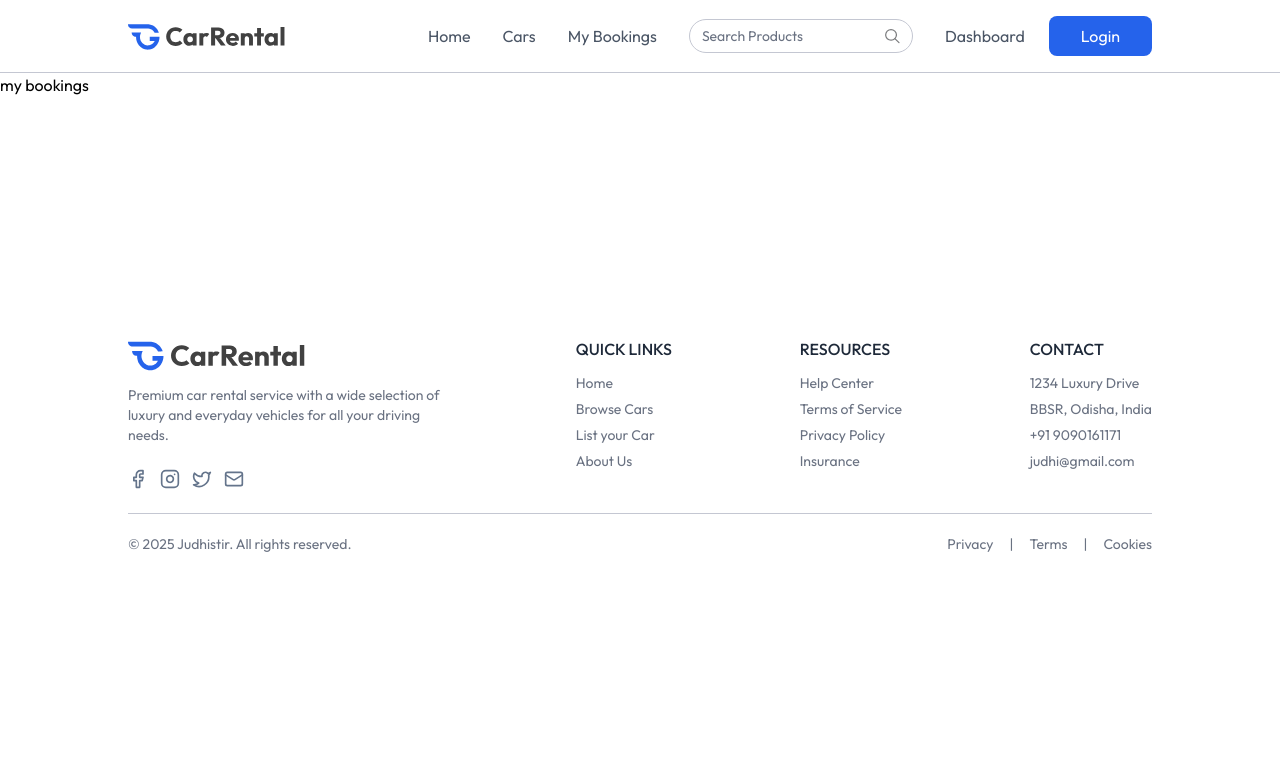
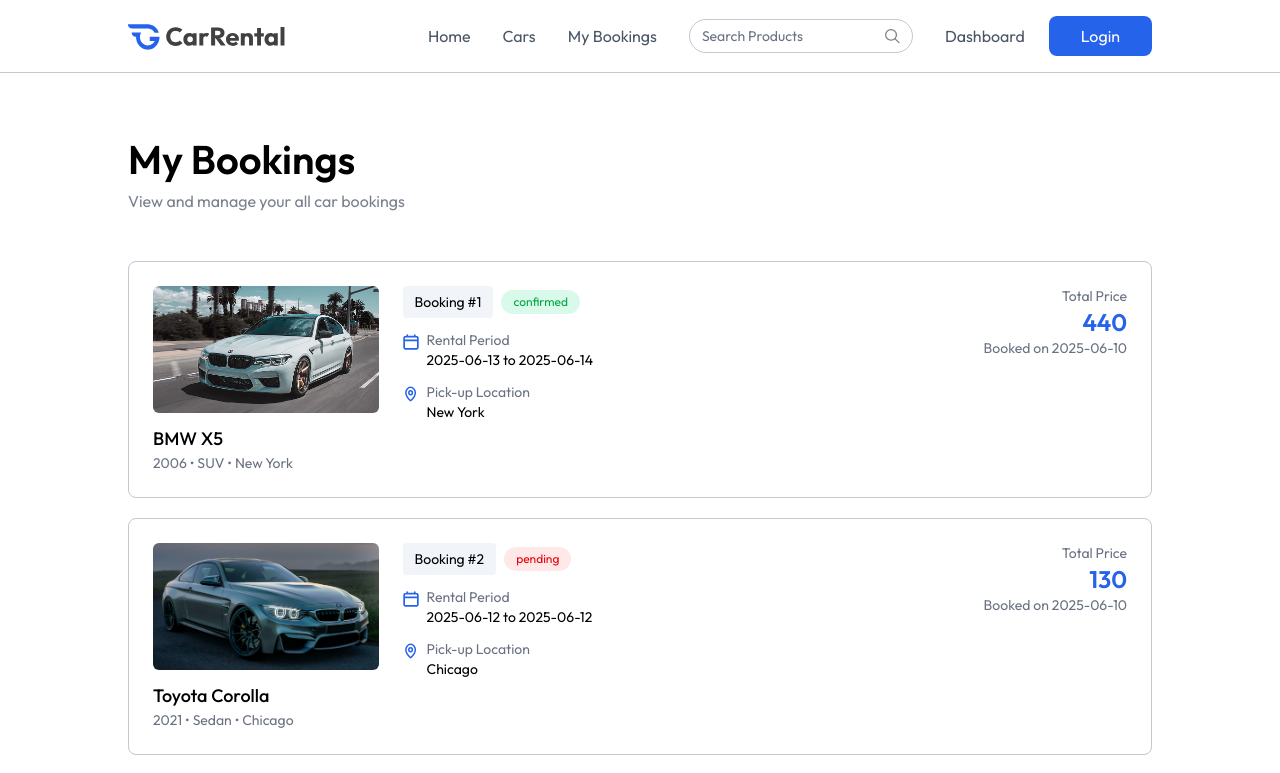
Before and after one commit to JUDHI3134/car-rental, a React app in the folder client/: page /my-bookings in a window 1280 px wide. Shown: the top 773 px of the page. Built offline with nearby package versions, Linux system fonts and the light colour scheme; the HTML template or start-up script is replaced by a standard one.

Commit message:
create my bookings page

```diff
--- a/client/src/pages/MyBookings.jsx
+++ b/client/src/pages/MyBookings.jsx
@@ -1,9 +1,74 @@
-import React from 'react'
+import React, { useEffect, useState } from 'react'
+import { assets, dummyMyBookingsData } from '../assets/assets'
+import Title from '../components/Title'
 
 const MyBookings = () => {
+
+  const [bookings, setBookings] = useState([])
+  const currency = import.meta.env.VITE_CURRENCY;
+
+  const fetchMyBookins = async () => {
+    setBookings(dummyMyBookingsData)
+  }
+
+  useEffect(() => {
+    fetchMyBookins();
+  },[])
+
   return (
-    <div>
-      my bookings
+    <div className='px-6 md:px-16 lg:px-24 xl:px-32 2xl:px-48 mt-16 text-sm max-w-7xl'>
+      <Title title={"My Bookings"} subTitle={"View and manage your all car bookings"} align={"left"} />
+
+      <div>
+        {bookings.map((booking, index) => (
+          <div key={booking._id} className='grid grid-cols-1 md:grid-cols-4 gap-6 p-6 border border-borderColor rounded-lg mt-5 first:mt-12'>
+              {/* car image + info  */}
+            <div className='md:col-span-1'>
+              <div className='rounded-md overflow-hidden mb-3'>
+                  <img src={booking.car.image} alt="" className='w-full h-auto aspect-video object-cover' />
+              </div>
+              <p className='text-lg font-medium mt-2'>{booking.car.brand} {booking.car.model }</p>
+              <p className='text-gray-500'>{booking.car.year} • {booking.car.category} • { booking.car.location}</p>
+            </div>
+
+
+            {/* booking info------------------------- */}
+            <div className='md:col-span-2'>
+              <div className='flex items-center gap-2'>
+                <p className='px-3 py-1.5 bg-light rounded'>Booking #{index + 1}</p>
+                <p className={`px-3 py-1 rounded-full text-xs ${booking.status === "confirmed" ? "bg-green-400/15 text-green-600" : "bg-red-400/15 text-red-600"}`}>{ booking.status}</p>
+              </div>
+              <div className='flex items-start gap-2 mt-3'>
+                <img src={assets.calendar_icon_colored} alt="" className='w-4 h-4 mt-1' />
+                <div>
+                  <p className='text-gray-500'>Rental Period</p>
+                  <p>{booking.pickupDate.split('T')[0] } to {booking.returnDate.split('T')[0] }</p>
+                </div>
+              </div>
+              <div className='flex items-start gap-2 mt-3'>
+                <img src={assets.location_icon_colored} alt="" className='w-4 h-4 mt-1' />
+                <div>
+                  <p className='text-gray-500'>Pick-up Location</p>
+                  <p>{booking.car.location }</p>
+                </div>
+              </div>
+            </div>
+
+            {/* -------------price-------------- */}
+            <div className='md:col-span-1 flex flex-col justify-between gap-6'>
+              <div className='text-sm text-gray-500 text-right'>
+                  <p>Total Price</p>
+                <h1 className='text-2xl font-semibold text-primary'>{currency}{booking.price}</h1>
+                <p>Booked on { booking.createdAt.split('T')[0]}</p>
+              </div>
+            </div>
+
+
+          </div>
+
+        ))}
+      </div>
+
     </div>
   )
 }
```
